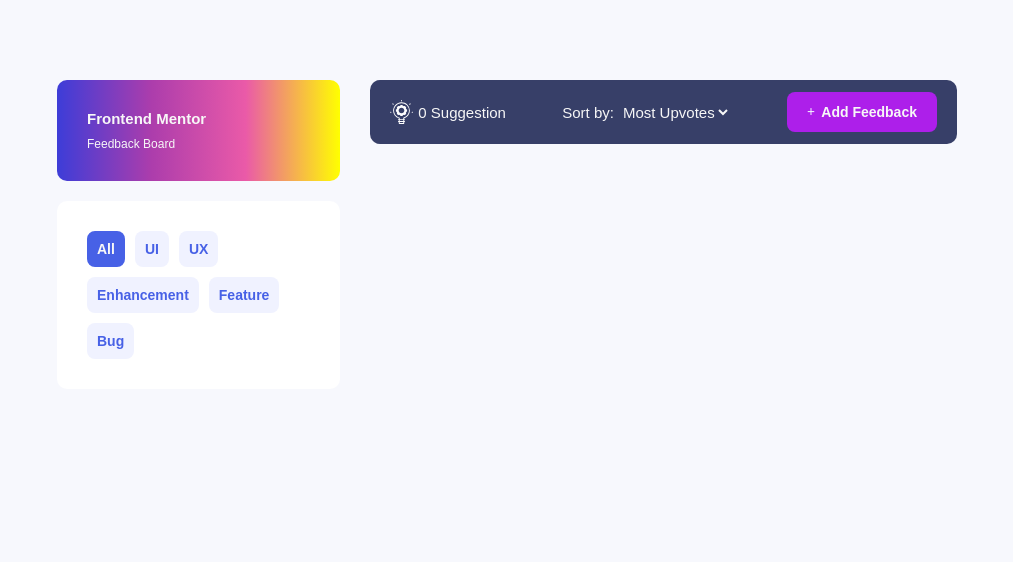
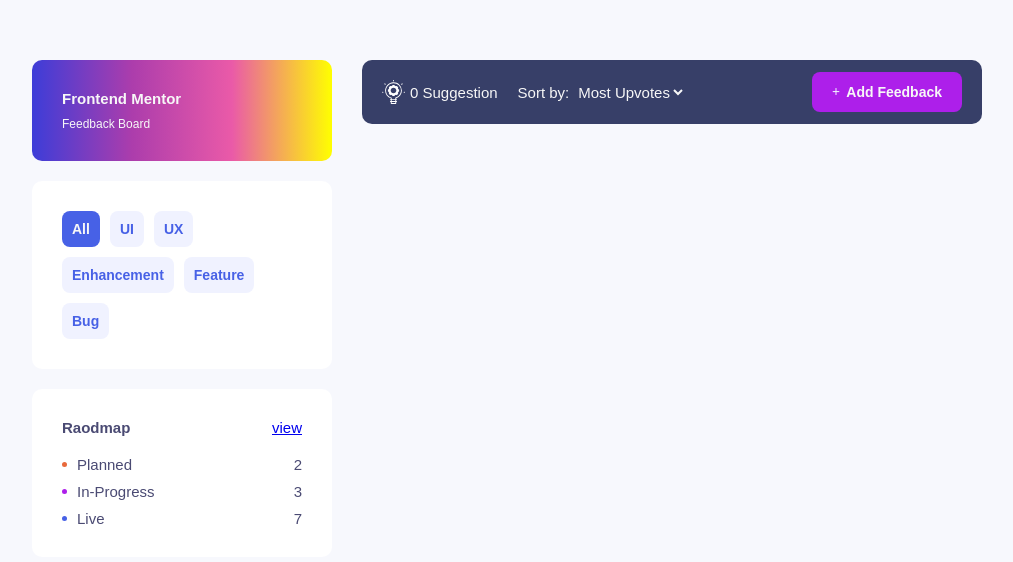
Before and after one commit to MaryamBahangeh/product-feedback-app, a React (Vite) app: page / in a window 1280 px wide. Shown: the top 562 px of the page, without its empty margins (133-1146 px from the left). Built offline with nearby package versions, Linux system fonts and the light colour scheme.

Commit message:
[RESPONSIVE] home page and header

```diff
--- a/src/components/Header/Header.module.css
+++ b/src/components/Header/Header.module.css
@@ -7,15 +7,17 @@
   padding-block: 1.2rem;
 
   display: flex;
+
   justify-content: space-between;
   align-items: center;
 
+  .container {
+    display: flex;
+    align-items: center;
+    gap: 2rem;
+
     .suggestions {
-    display: flex;
-    gap: 0.5rem;
-
-    align-items: center;
-    justify-content: center;
+      display: none;
     }
 
     select {
@@ -27,3 +29,18 @@
       outline: none;
     }
   }
+}
+
+@media (min-width: 640px) {
+  .header {
+    .container {
+      .suggestions {
+        display: flex;
+        gap: 0.5rem;
+
+        align-items: center;
+        justify-content: center;
+      }
+    }
+  }
+}
--- a/src/components/Header/Header.tsx
+++ b/src/components/Header/Header.tsx
@@ -16,6 +16,7 @@ function Header() {
 
   return (
     <div className={styles.header}>
+      <div className={styles.container}>
         <div className={styles.suggestions}>
           <img src="/images/icones/suggestion/icon-suggestions.svg" alt="" />
 
@@ -24,6 +25,7 @@ function Header() {
               (filteredSuggestions.length > 1 ? " Suggestions" : " Suggestion")}
           </span>
         </div>
+
         <label>
           Sort by:
           <select
@@ -37,6 +39,8 @@ function Header() {
             ))}
           </select>
         </label>
+      </div>
+
       <Button
         buttonType={ButtonType.LINK}
         linkTo={"/suggestion/create"}
--- /dev/null
+++ b/src/components/RoadMap/RoadMap.module.css
@@ -0,0 +1,46 @@
+.road-map {
+  display: grid;
+  gap: 2rem;
+
+  .title {
+    display: flex;
+    justify-content: space-between;
+  }
+
+  .options {
+    display: grid;
+    gap: 1rem;
+
+    .option {
+      display: flex;
+      justify-content: space-between;
+
+      label {
+        display: flex;
+        gap: 1rem;
+        justify-content: center;
+        align-items: center;
+
+        div {
+          background-color: hsl(300, 48%, 46%);
+          border-radius: 999rem;
+          width: 0.5rem;
+          height: 0.5rem;
+        }
+        .orange-bullet {
+          background-color: var(--color-orange);
+        }
+        .purple-bullet {
+          background-color: var(--color-purple);
+        }
+        .blue-bullet {
+          background-color: var(--color-blue);
+        }
+      }
+    }
+
+    > span {
+      font-weight: 600;
+    }
+  }
+}
--- /dev/null
+++ b/src/components/RoadMap/RoadMap.tsx
@@ -0,0 +1,44 @@
+import styles from "./RoadMap.module.css";
+import Card from "@/components/Card/Card.tsx";
+import { Link } from "react-router";
+
+function RoadMap() {
+  return (
+    <Card className={styles["road-map"]}>
+      <div className={styles.title}>
+        <h4>Raodmap</h4>
+        <Link to="./">view</Link>
+      </div>
+      <div className={styles.options}>
+        <div className={styles.option}>
+          <label>
+            <div className={styles["orange-bullet"]}></div>
+            <span>Planned</span>
+          </label>
+
+          <span>2</span>
+        </div>
+
+        <div className={styles.option}>
+          <label>
+            <div className={styles["purple-bullet"]}></div>
+            <span>In-Progress</span>
+          </label>
+
+          <span>3</span>
+        </div>
+
+        <div className={styles.option}>
+          <label>
+            <div className={styles["blue-bullet"]}></div>
+            <span>Live</span>
+          </label>
+
+          <span>7</span>
+        </div>
+      </div>
+    </Card>
+  );
+}
+
+export default RoadMap;
--- a/src/index.css
+++ b/src/index.css
@@ -1,5 +1,5 @@
 :root {
-  --full-width: 90rem;
+  --full-width: 95rem;
   --full-width-padding-inline: calc(max(100% - var(--full-width), 2rem) / 2);
   --border-radious: 0.8rem;
 }
--- a/src/pages/Home/Home.module.css
+++ b/src/pages/Home/Home.module.css
@@ -1,25 +1,61 @@
+.content {
+  .suggestions {
+    padding-block-start: 4rem;
+  }
+
+  .search,
+  .road-map {
+    display: none;
+  }
+}
+
+@media (min-width: 640px) {
+  .content {
+    margin-block: 3rem;
+    display: grid;
+    gap: 2rem;
+
+    .sidebar {
+      display: flex;
+      gap: 1rem;
+      padding-inline-end: 2rem;
+
+      justify-content: center;
+      align-items: stretch;
+
+      > div {
+        flex: 1 1 0;
+
+        > div {
+          min-height: 100%;
+        }
+      }
+    }
+
+    .suggestions {
+      padding-block-start: 0;
+    }
+
+    .search,
+    .road-map {
+      display: block;
+    }
+  }
+}
+
+@media (min-width: 800px) {
   .content {
     margin-block: 6rem;
 
     display: grid;
     gap: 2rem;
-  align-items: start;
 
     grid-template-areas:
-    "toolbar toolbar"
       "sidebar header"
       "sidebar suggestions";
 
     grid-template-columns: 1fr 2fr;
-  grid-template-rows: auto auto 1fr;
-
-  .toolbar {
-    grid-area: toolbar;
-    justify-self: start;
-  }
-  .header {
-    grid-area: header;
-  }
+    grid-template-rows: auto 1fr;
 
     .sidebar {
       grid-area: sidebar;
@@ -28,7 +64,18 @@
       padding-inline-end: 1rem;
     }
 
+    .header {
+      grid-area: header;
+    }
+
     .suggestions {
       grid-area: suggestions;
+      padding-block-start: 0;
+    }
+
+    .search,
+    .road-map {
+      display: block;
     }
   }
+}
--- a/src/pages/Home/Home.tsx
+++ b/src/pages/Home/Home.tsx
@@ -2,28 +2,33 @@ import Header from "@/components/Header/Header.tsx";
 import Suggestions from "@/components/Suggestions/Suggestions.tsx";
 import Board from "@/components/Board/Board.tsx";
 import Search from "@/components/Search/Search.tsx";
-import Toolbar from "@/components/Toolbar/Toolbar.tsx";
 
 import styles from "./Home.module.css";
+import RoadMap from "@/components/RoadMap/RoadMap.tsx";
 
 function Home() {
   return (
     <div className={styles.content}>
-      <div className={styles.toolbar}>
-        <Toolbar />
+      <div className={styles["sidebar"]}>
+        <div>
+          <Board />
+        </div>
+
+        <div className={styles["search"]}>
+          <Search />
+        </div>
+
+        <div className={styles["road-map"]}>
+          <RoadMap />
+        </div>
       </div>
 
       <div className={styles.header}>
         <Header />
       </div>
 
-      <div className={styles.suggestion}>
+      <div className={styles.suggestions}>
         <Suggestions />
-      </div>
-
-      <div className={styles["sidebar"]}>
-        <Board />
-        <Search />
       </div>
     </div>
   );
--- a/src/styles/color.css
+++ b/src/styles/color.css
@@ -19,6 +19,7 @@
   --color-purple: hsl(282, 83%, 52%);
   --color-danger: hsl(0, 68%, 45%);
   --color-yellow: hsl(60, 100%, 50%);
+  --color-orange: hsl(16, 79%, 57%);
 
   --color-foreground: hsl(239, 22%, 37%);
   --color-background: var(--color-gray-98);
```
Lines whose indentation alone changed are shown as unchanged.
